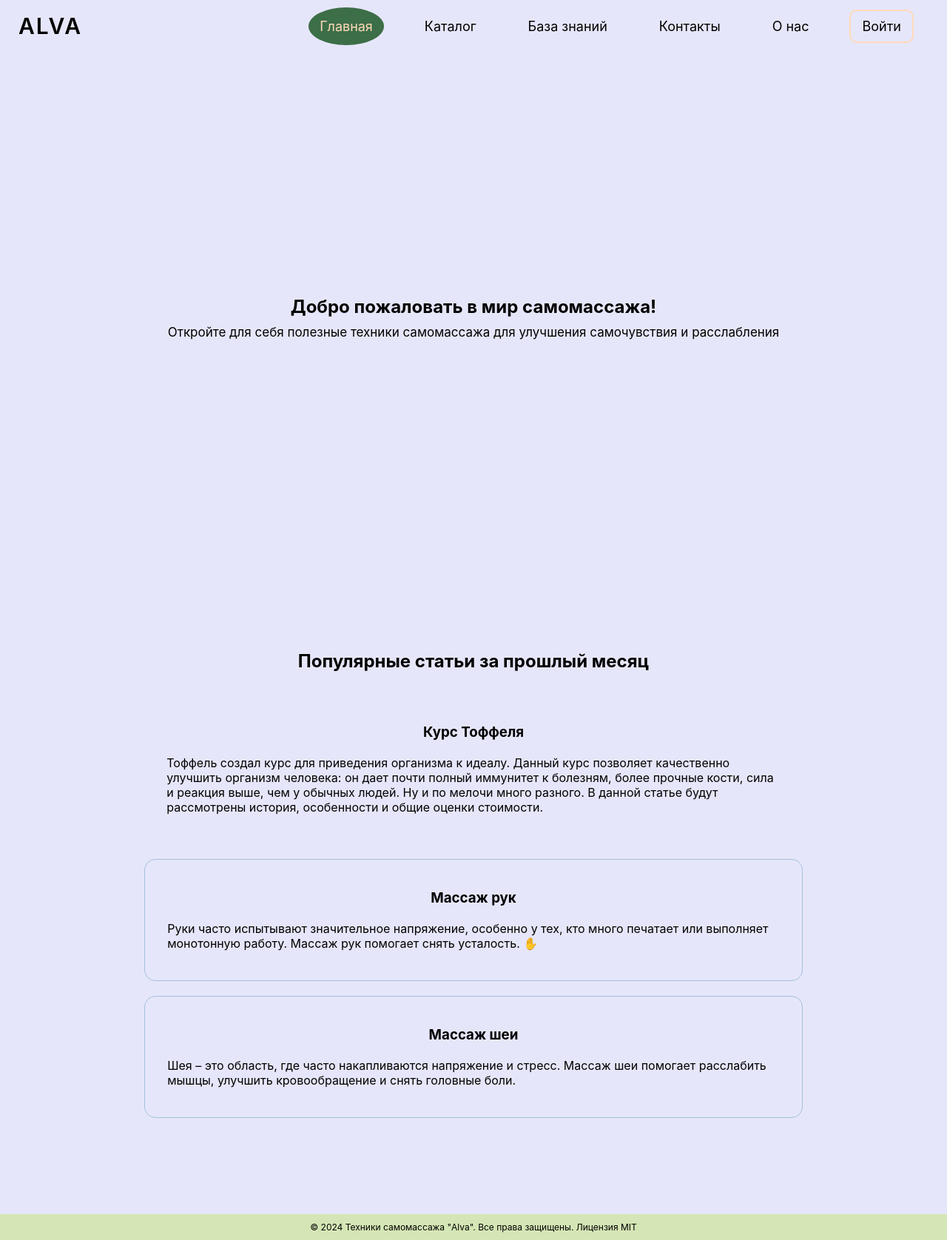
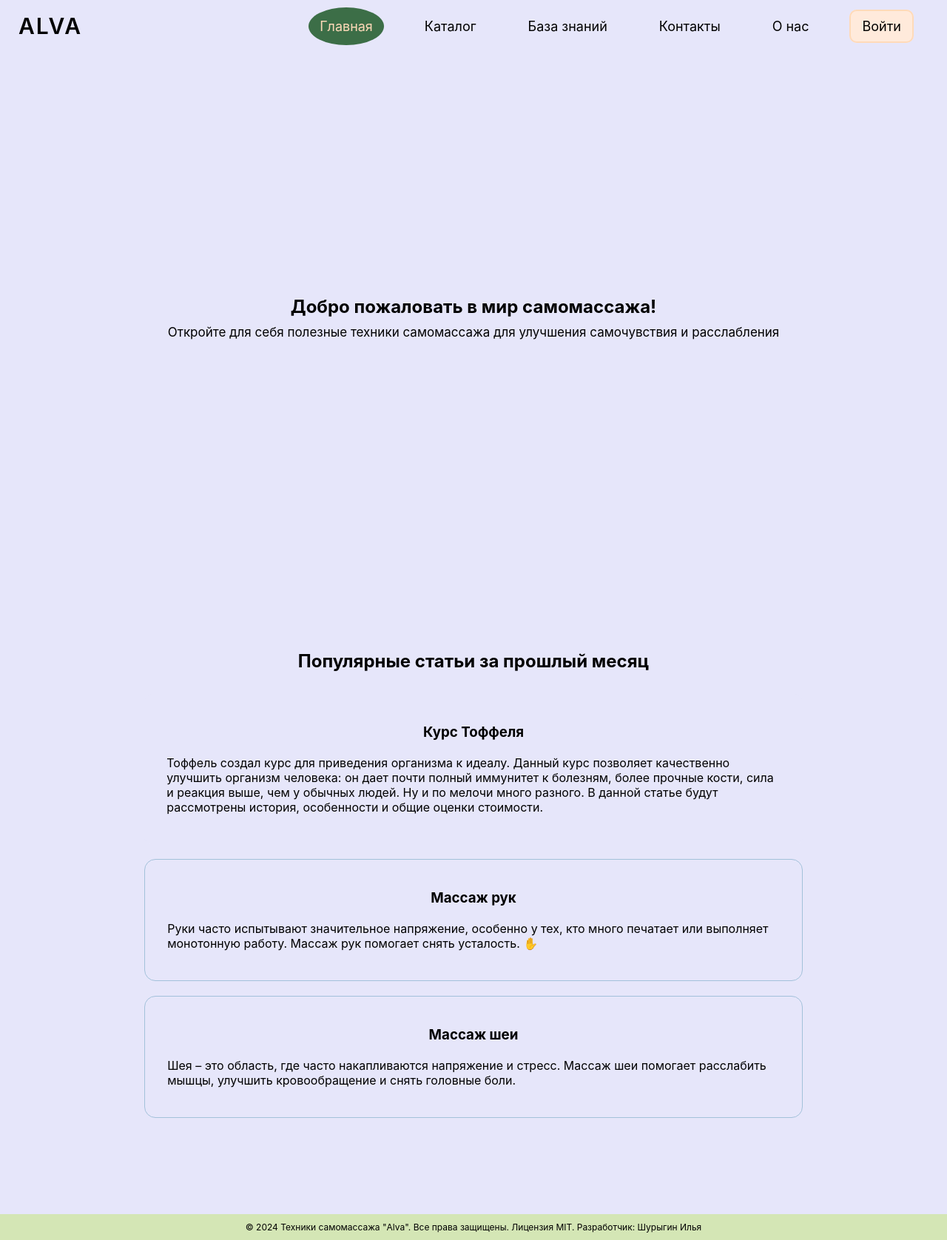
Before and after one commit to Lavichs/self_massage, a React app: page / in a window 1280 px wide. Shown: the whole page at 74% size. Built offline with nearby package versions, Linux system fonts and the light colour scheme.

Commit message:
feat: lab 6 task 1

```diff
--- a/src/App.jsx
+++ b/src/App.jsx
@@ -65,7 +65,7 @@ const App = () => {
                 </Routes>
             </div>
             <footer>
-                <p>&copy; 2024 Техники самомассажа "Alva". Все права защищены. Лицензия MIT</p>
+                <p>&copy; 2024 Техники самомассажа "Alva". Все права защищены. Лицензия MIT. Разработчик: Шурыгин Илья</p>
             </footer>
         </div>
     );
--- a/src/styles/menu.css
+++ b/src/styles/menu.css
@@ -125,7 +125,7 @@
     cursor: pointer;
     border: #FFDAB9 2px solid;
     border-radius: 10px;
-    background-color: transparent;
+    background-color: #ffeadb;
 
     transition: all 0.3s ease-out;
 }
```
Also changed, not shown: resource/lotus.png (added).
